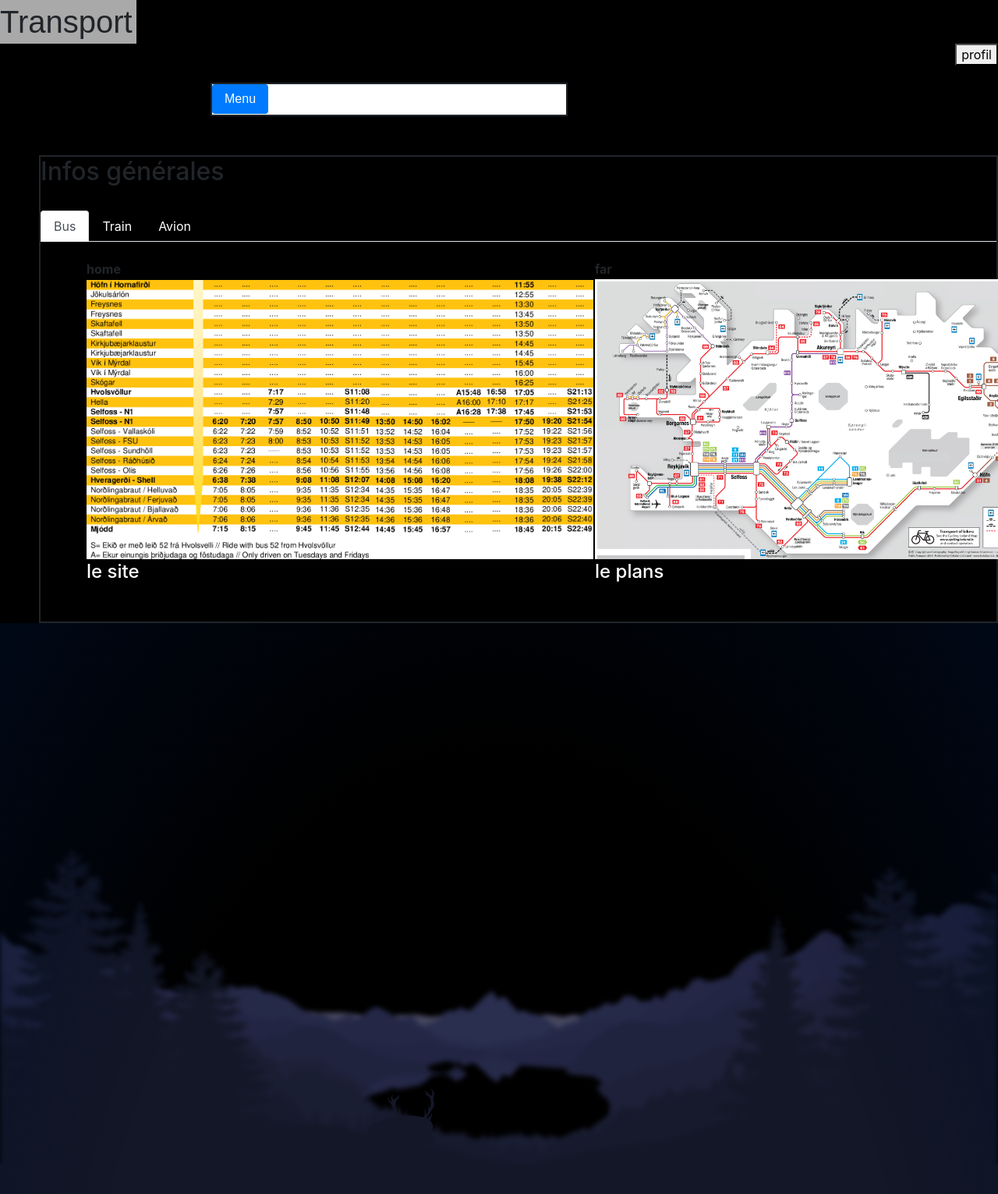
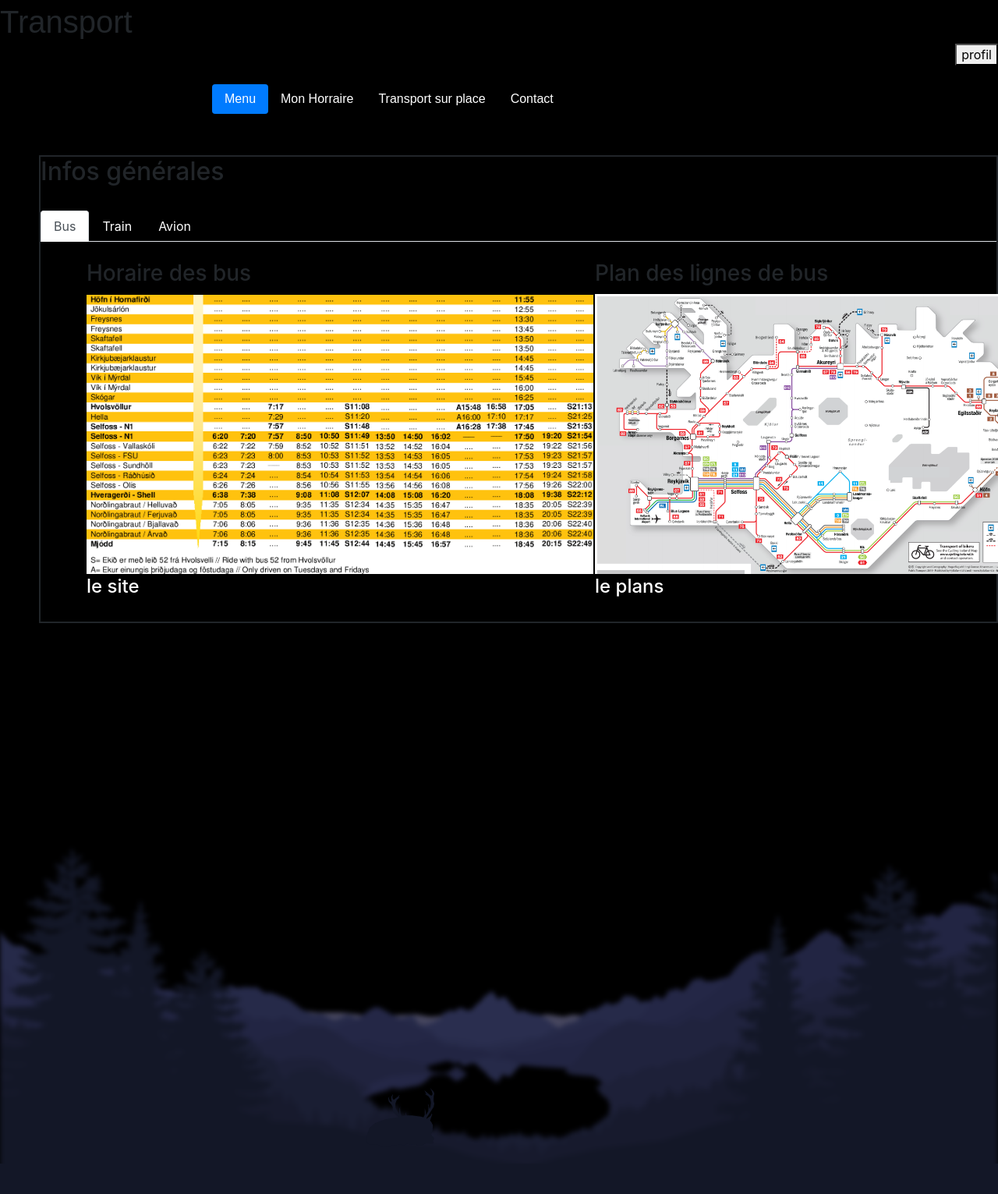
Before and after one commit to AlmirRazic/ICT-120, a PHP site: page /Menu.html in a window 1280 px wide. Shown: the top 1531 px of the page at 78% size. Run offline with PHP 8.4, Linux system fonts and the light colour scheme.

Commit message:
petit test
changement mineurs

```diff
--- a/Menu.html
+++ b/Menu.html
@@ -65,8 +65,8 @@
             <table>
               <thead>
               <tr>
-                <th>home</th>
-                <th>far</th>
+                <th><h3>Horaire des bus</h3></th>
+                <th><h3>Plan des lignes de bus</h3></th>
               </tr>
               </thead>
               <tbody>
--- a/style.css
+++ b/style.css
@@ -1,5 +1,5 @@
 .logo{
-  background-color: darkgrey;
+  /*background-color: none;*/
   font-family: Arial;
   font-size: 40px;
   width: 175px;
@@ -10,16 +10,17 @@
   border: 2px solid;
   width: 458px;
   font-family: Arial;
-  background-color: white;
+  background-color: black;
+  color: black;
   height: 43px;
 
 }
-.bare_hauteur{
+/*.bare_hauteur{
   height: 40px;
   border: none;
   background-color: white;
 
-}
+}*/
 .profil_bouton{
   position: relative;
   float: right;
@@ -37,6 +38,8 @@
 .front{
   z-index: 20;
   position: relative;
+  width: 100%;
+  height: 100%;
 }
 /*body{
 
```
